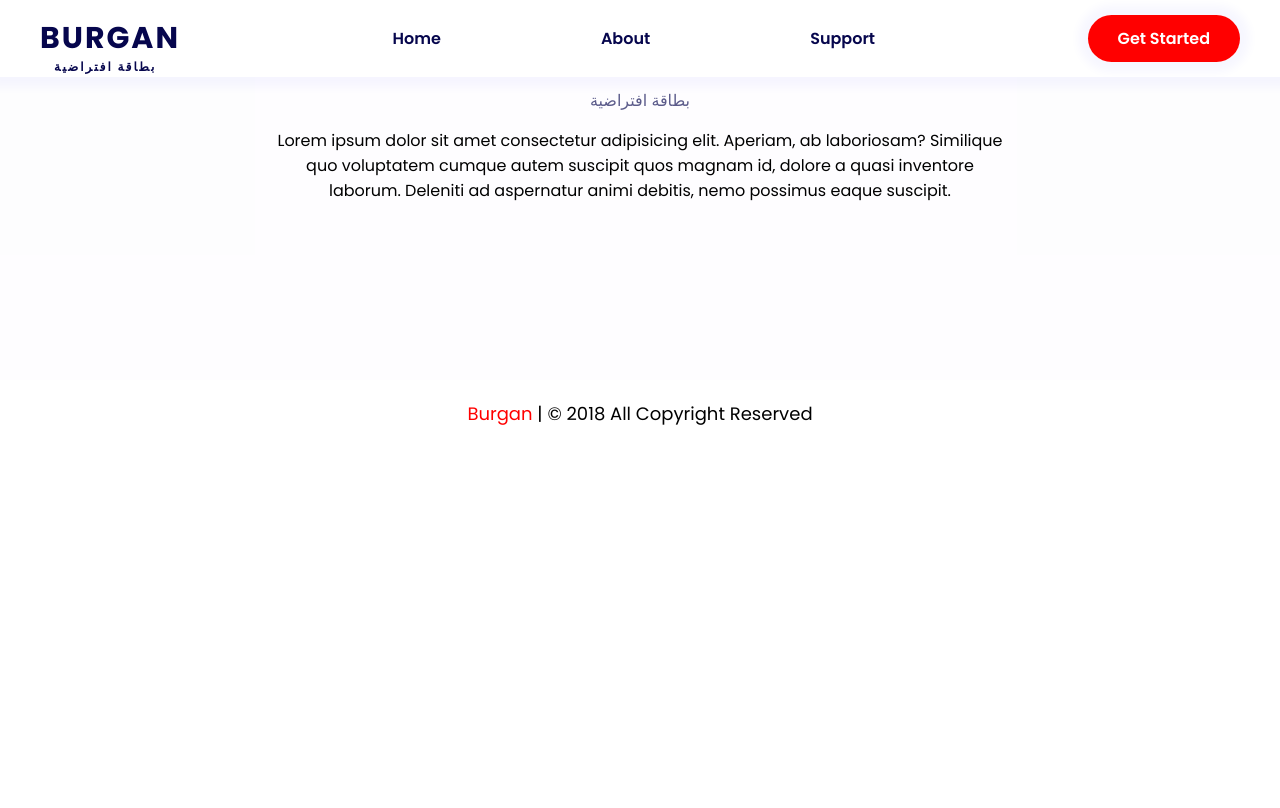
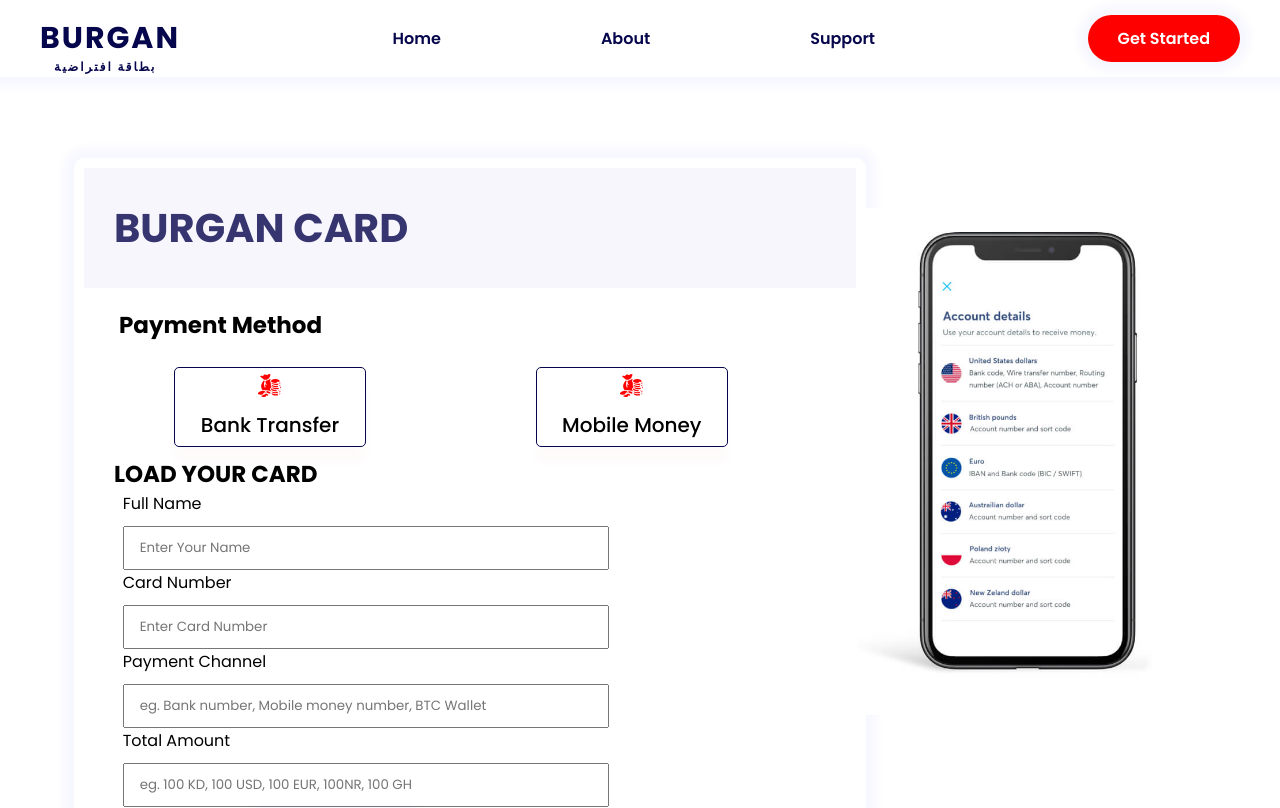
Before and after one commit to Kwarto/burgan, a React (Create React App) app: page /load-card in a window 1280 px wide. Shown: the top 808 px of the page. Built offline with nearby package versions, Linux system fonts and the light colour scheme.

Commit message:
added load card page

```diff
--- /dev/null
+++ b/src/components/loadcard/LoadCard.jsx
@@ -0,0 +1,56 @@
+import React from 'react'
+import {
+    LoadCardWrapper, LoadCardContainer, LoadCardLeft,
+    HeadingWrapper, PaymentMethod,MethodWrapper,
+    LoadWrap, LoadCardRight
+} from './LoadCardElement'
+import MobileImg from '../../images/receive.jpg'
+import {GiCash} from 'react-icons/gi'
+function LoadCard() {
+  return (
+    <>
+      <LoadCardWrapper>
+        <LoadCardContainer className='container'>
+          <LoadCardLeft>
+            <HeadingWrapper>
+              <h1>BURGAN CARD</h1>
+            </HeadingWrapper>
+            <PaymentMethod>
+                <h2>Payment Method</h2>
+                <MethodWrapper>
+                    <div>
+                        <GiCash className='ico'/>
+                        <h5>Bank Transfer</h5>
+                    </div>
+                    <div>
+                        <GiCash className='ico'/>
+                        <h5>Mobile Money</h5>
+                    </div>
+                </MethodWrapper>
+            </PaymentMethod>
+             <LoadWrap>
+               <h2>LOAD YOUR CARD</h2>
+
+               <form action="">
+                 <label htmlFor="fullname">Full Name</label>
+                 <input type="text" name='username' placeholder='Enter Your Name' required/>
+                 <label htmlFor="cardnumber">Card Number</label>
+                 <input type="number" name='cardnumber' placeholder='Enter Card Number' required minLength={16}/>
+                 <label htmlFor="payslot">Payment Channel</label>
+                 <input type="text" placeholder='eg. Bank number, Mobile money number, BTC Wallet' required/>
+                 <label htmlFor="payslot">Total Amount</label>
+                 <input type="number" placeholder='eg. 100 KD, 100 USD, 100 EUR, 100NR, 100 GH' required/>
+                 <button type="submit">Submit Request</button>
+               </form>
+             </LoadWrap>
+          </LoadCardLeft>
+          <LoadCardRight>
+            <img src={MobileImg} alt="mockup for load on mobile" />
+          </LoadCardRight>
+        </LoadCardContainer>
+      </LoadCardWrapper>
+    </>
+  )
+}
+
+export default LoadCard
--- /dev/null
+++ b/src/components/loadcard/LoadCardElement.jsx
@@ -0,0 +1,150 @@
+import styled from "styled-components";
+
+export const LoadCardWrapper = styled.div`
+ padding: 100px 0;
+`
+
+export const LoadCardContainer = styled.div`
+    margin-top: 3rem;
+    min-height: 600px;
+    height: 100%;
+    display: grid;
+    grid-template-columns: 70% 30%;
+    padding: 10px;
+
+    @media screen and (max-width: 768px){
+        grid-template-columns: 100%;
+        gap: 2rem;
+    }
+`
+
+export const LoadCardLeft = styled.div`
+ background: var(--text-color);
+ min-height: 40vh;
+ border-radius: 10px;
+ box-shadow: var(--box-shadow);
+ padding: 10px;
+`
+export const HeadingWrapper = styled.div`
+ min-height: 15vh;
+ background-color: rgba(141, 132, 223, 0.075);
+ display: flex;
+ align-items: center;
+ h1{
+    font-size: 40px;
+    margin-left: 30px;
+    color: var(--text-color-t);
+    opacity: 0.80;
+ }
+
+ @media screen and (max-width: 768px){
+    h1{
+        font-size: 30px;
+    }
+ }
+`
+
+export const PaymentMethod = styled.div`
+ width: 95%;
+ padding: 5px;
+ h2{
+    font-size: 23px;
+    margin-left: 30px;
+    padding: 15px 0;
+ }
+`
+
+export const MethodWrapper = styled.div`
+ display: flex;
+ justify-content: space-around;
+ align-items: center;
+ margin-top: 10px;
+
+ .ico{
+    color: var(--btn-color);
+    font-size: 25px;
+ }
+
+ @media screen and (max-width: 768px){
+  display: flex;
+  flex-direction: column;
+ }
+
+ div{
+    border: 1px solid var(--text-color-t);
+    min-height: 80px;
+    width: 15vw;
+    text-align: center;
+    padding: 5px;
+    box-shadow: 0 1rem .5rem rgba(185, 22, 22, 0.021);
+    border-radius: 5px;
+
+    h5{
+        font-size: 20px;
+        padding-top: 5px;
+        font-weight: 500;
+    }
+
+    @media screen and (max-width: 768px){
+       width: 300px;
+       margin: 20px 0;
+    }
+    @media screen and (max-width: 1024px){
+       width: 400px;
+       margin: 20px 5px;
+    }
+ }
+`
+export const LoadWrap = styled.div`
+margin-top: 5px;
+ h2{
+    margin-left: 30px;
+    font-size: 23px;
+ }
+
+ form{
+   margin-left: 5%;
+   width: 90%;
+   margin: 0 auto;
+   input{
+     display: flex;
+     flex-direction: column;
+     padding: 10px 15px;
+     margin-top: 10px;
+     outline: none;
+     width: 70%;
+
+     @media screen and (max-width: 768px){
+        width: 95%;
+     }
+     @media screen and (max-width: 1024px){
+        width: 96%;
+     }
+   }
+
+   button{
+     margin: 10px 20%;
+     padding: 10px 20px;
+     border: none;
+     background: var(--text-color-t);
+     box-shadow: var(--box-shadow);
+     border-radius: .2rem;
+     color: var(--text-color);
+     cursor: pointer;
+     outline: none;
+     font-weight: 600;
+     @media screen and (max-width: 768px){
+        margin: 10px 0%;
+   }
+}
+}
+`
+export const LoadCardRight = styled.div`
+position: relative;
+right: 8px;
+border-radius:  50px;
+
+img{
+    margin-top: 50px;
+}
+`
--- a/src/router/RouterNavigation.jsx
+++ b/src/router/RouterNavigation.jsx
@@ -3,10 +3,12 @@ import { BrowserRouter as Router, Routes, Route } from 'react-router-dom'
 import NavBar from '../components/navbar/NavBar'
 import Home from '../components/home/Home'
 import Card from '../components/cards/Cards'
+import LoadCard from '../components/loadcard/LoadCard'
 import BuxPaySuccess from '../components/buxpaysuccess/BuxPaySuccess'
 import About from '../components/about/About'
 import Support from '../components/support/Support'
 import Footer from '../components/footer/Footer'
+
 
 function RouterNavigation() {
   return (
@@ -16,6 +18,7 @@ function RouterNavigation() {
          <Routes>
           <Route path='/' element={<Home />}/>
           <Route path='get-card' element={<Card />}/>
+          <Route path='load-card' element={<LoadCard/>}/>
           <Route path='buxpaysuccess' element={<BuxPaySuccess />}/>
           <Route path='about' element={<About />}/>
           <Route path='support' element={<Support />}/>
--- a/src/sections/hero/Hero.jsx
+++ b/src/sections/hero/Hero.jsx
@@ -14,7 +14,7 @@ function Hero() {
                 source of payments and online asset
             </p>
 
-            <a href="/">Get Card</a>
+            <a href="/load-card">Activate Card</a>
         </HeroText>
         <HeroImg>
             <img src={HeaderImg} alt="" />
```
Also changed, not shown: src/images/receive.jpg (added).
